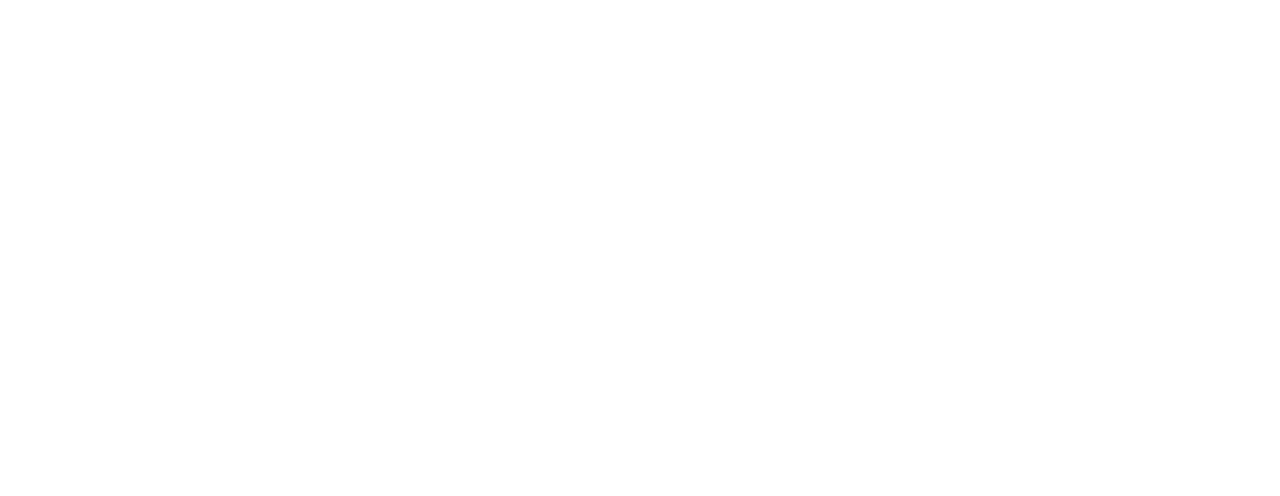
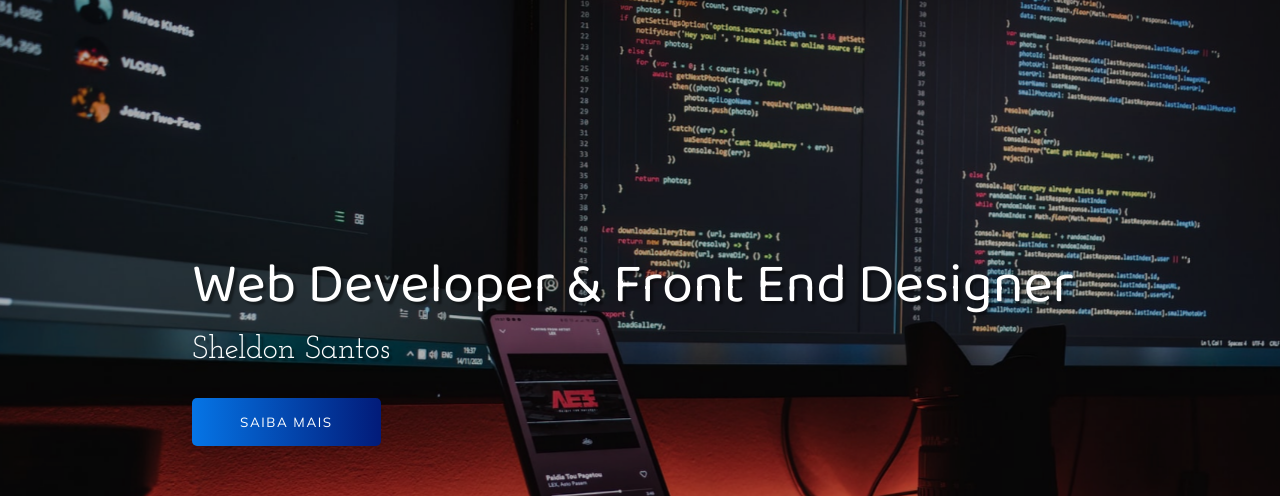
Before and after one commit to Sheldon3107/portifolio, a plain HTML site: page index.html in a window 1280 px wide. Shown: the top 496 px of the page. Drawn offline with Linux system fonts and the light colour scheme.

Commit message:
:package: header

```diff
--- a/index.html
+++ b/index.html
@@ -4,9 +4,28 @@
 	<meta charset="utf-8">
 	<link rel="stylesheet" type="text/css" href="style.css">
 	<link rel="shortcut icon" href=" favicon.ico" />
-	<title>Portifólio</title>
+	<link rel="apple-touch-icon" sizes="180x180" href="img/apple-touch-icon.png">
+<link rel="icon" type="image/png" sizes="32x32" href="img/favicon-32x32.png">
+<link rel="icon" type="image/png" sizes="16x16" href="img/favicon-16x16.png">
+<link rel="manifest" href="/site.webmanifest">
+	<title>Portfólio</title>
 </head>
 <body>
 
-</body>
+<div class="container">
+
+	<header>
+		<div class="img-wrapper">
+		<img src="img/bgindex.jpg" alt="">
+		</div>
+
+		<div class="banner">
+		<h1>Web Developer & Front End Designer</h1>
+		<p>Sheldon Santos</p>
+		<button>Saiba mais</button>
+		</div>
+	</header>
+
+</div>
+
 </html>
--- a/style.css
+++ b/style.css
@@ -1,3 +1,100 @@
 @import url('https://fonts.googleapis.com/css2?family=Baloo+Da+2:wght@400;500;600;700&family=Josefin+Slab:ital,wght@0,300;0,400;0,600;0,700;1,300;1,400;1,600&family=Mulish:ital,wght@0,200;0,300;0,400;0,500;0,600;1,200;1,300;1,400;1,500&display=swap');
 
 @import url(https://cdnjs.cloudflare.com/ajax/libs/font-awesome/5.15.2/css/all.min.css);
+
+*{
+	margin: 0px;
+	padding: 0px;
+}
+
+header{
+	width: 100%;
+	height: 100vh;
+	overflow: hidden;
+	position: relative;
+}
+
+.img-wrapper{
+	width: 100%;
+	height: 100%;
+	overflow: hidden;
+	background-color: rgba(0,0,0,8);
+}
+
+.img-wrapper img{
+	width: 100%;
+	height: 100%;
+	object-fit: cover;
+	opacity: 0.7;
+	animation: zoom 15s;
+}
+
+@keyframes zoom {
+	0%{
+		transform: scale(1.3);
+	}
+
+	100%{
+		transform: scale(1);
+	}
+}
+
+.banner{
+	position: absolute;
+	top: 30%;
+	left: 15%;
+
+}
+
+.banner h1{
+	color: white;
+	font-size: 3.5rem;
+	font-family: "Baloo Da 2", serif;
+	font-weight: 200;
+	text-shadow: .2rem .2rem 2px rgba(0,0,0, .4);
+	opacity: 0;
+	animation: moveBanner 1s 0.5s forwards;
+
+}
+
+@keyframes moveBanner {
+	0%{
+		transform: translateY(10rem) rotateY(-30deg);
+	}
+
+	100%{
+		transform: translateY(0rem) rotateY(0);
+		opacity: 1;
+	}
+}
+
+.banner p{
+	font-family: "Josefin Slab", serif;
+	color: white;
+	font-size: 2rem;
+	text-shadow: .2rem .2rem 2px rgba(0,0,0, .4);
+	margin-bottom: 2rem;
+	opacity: 0;
+	animation: moveBanner 1s 0.7s forwards;
+}
+
+.banner button{
+	font-family: "Mulish", serif;
+	color: white;
+	font-size: 1.2;
+	text-transform: uppercase;
+	letter-spacing: .1rem;
+	background-color: background: #0575e6; /* fallback for old browsers */
+  background: -webkit-linear-gradient(to right, #0575e6, #021b79); /* Chrome 10-25, Safari 5.1-6 */
+  background: linear-gradient(to right, #0575e6, #021b79); /* W3C, IE 10+/ Edge, Firefox 16+, Chrome 26+, Opera 12+, Safari 7+ */
+  padding: 1rem 3rem;
+  border: none;
+  border-radius: 5px;
+  cursor: pointer;
+  opacity: 0;
+  animation: moveBanner 1s 0.9s forwards;
+}
+
+.banner button:hover{
+	opacity: 0.8
+}
```
Also changed, not shown: img/android-chrome-192x192.png (renamed from android-chrome-192x192.png), img/android-chrome-512x512.png (renamed from android-chrome-512x512.png), img/apple-touch-icon.png (renamed from apple-touch-icon.png), img/bgindex.jpg (added), img/favicon-16x16.png (renamed from favicon-16x16.png), img/favicon-32x32.png (renamed from favicon-32x32.png), site.webmanifest, 1 other file.
